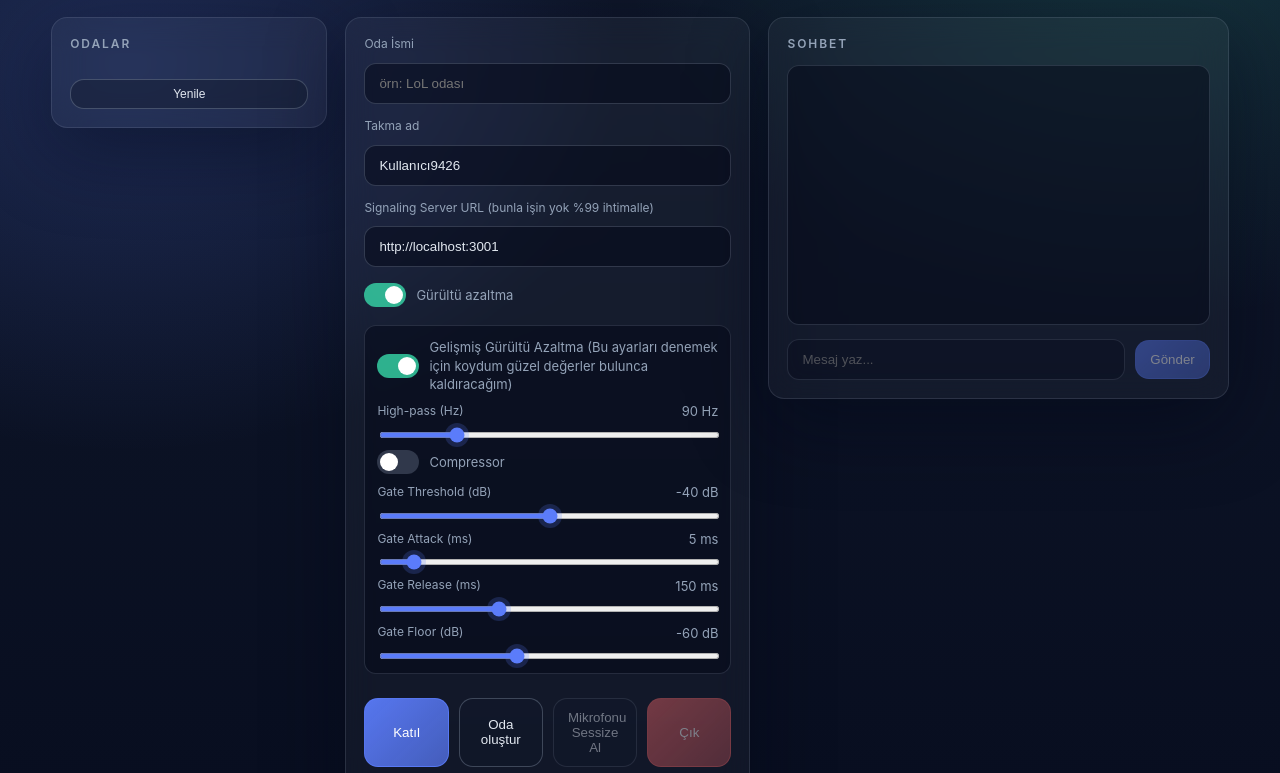
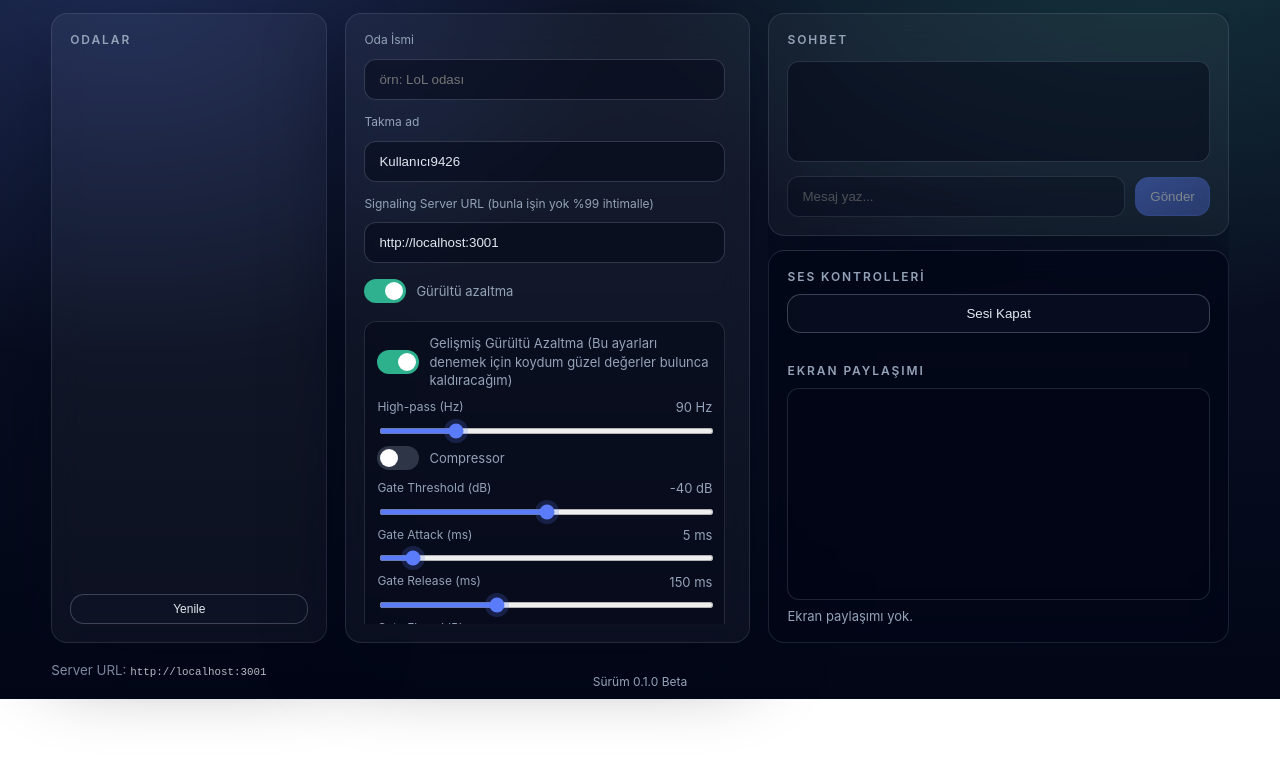
Before and after one commit to fedogan/voice-test, a plain HTML site: page index.html in a window 1280 px wide. Shown: the part 101-874 px from the top of the page. After the commit the page ends 800 px from the top, so only its background shows below. Drawn offline with nearby package versions, Linux system fonts and the light colour scheme.

Commit message:
Refactor layout: column wrappers & scrolling
Reorganize DOM into leftColumn / centerColumn / rightColumn wrappers and introduce .mainScroll to allow independent scrolling of main controls. Move chat to the right column and make audio controls sticky; rearrange form and audio UI into the center column. Update CSS to a full-height flex layout (body/app adjustments, overflow handling) and tweak scrolling/flex behavior for .roomsList, .chatMessages and other panels; also fix version/footer positioning. This improves UX by enabling sticky audio controls and preventing the entire page from scrolling.

```diff
--- a/index.html
+++ b/index.html
@@ -22,7 +22,7 @@
       </header>
 
       <div class="layout">
-        <section class="card column">
+        <section class="card column leftColumn">
           <div class="cardTitle" data-i18n="roomsTitle">Odalar</div>
           <div class="roomsList" id="roomsList"></div>
           <button id="refreshRoomsBtn" class="btn small" data-i18n="refreshRooms" title="Oda listesini yenile">
@@ -30,7 +30,8 @@
           </button>
         </section>
 
-        <section class="card column">
+        <section class="card centerColumn">
+          <div class="mainScroll">
             <div class="row">
               <label for="roomId" class="label" data-i18n="roomIdLabel">Oda İsmi</label>
               <input
@@ -146,9 +147,11 @@
               <div class="statusTitle" data-i18n="logTitle">Log</div>
               <pre id="log" class="logText"></pre>
             </div>
+          </div>
         </section>
 
-        <section class="card column">
+        <div class="rightColumn">
+          <section class="card column chatCard">
             <div class="cardTitle" data-i18n="chatTitle">Sohbet</div>
             <div id="chatMessages" class="chatMessages"></div>
             <div class="chatInputRow">
@@ -165,7 +168,7 @@
             </div>
           </section>
 
-        <section class="card column audioCardPanel">
+          <section class="card column audioCardPanel audioControls">
             <div class="cardTitle" data-i18n="audioTitle">Ses Kontrolleri</div>
             <button id="speakerBtn" class="btn" data-i18n="speakerOn" title="Tüm uzak sesleri kapat/aç">
               Sesi Kapat
@@ -184,6 +187,7 @@
             </div>
           </section>
         </div>
+      </div>
 
       <footer class="footer">
         <small>
--- a/styles.css
+++ b/styles.css
@@ -31,11 +31,16 @@ body {
   color: var(--text);
   min-height: 100vh;
   min-width: 1100px;
+  overflow: hidden;
 }
 
 .app {
   width: min(1320px, 92vw);
-  margin: 32px auto 40px;
+  margin: 0 auto;
+  padding: 28px 0 20px;
+  height: 100vh;
+  display: flex;
+  flex-direction: column;
 }
 
 /* header */
@@ -83,12 +88,48 @@ body {
   display: grid;
   grid-template-columns: minmax(220px, 0.75fr) minmax(320px, 1.1fr) minmax(320px, 1.25fr);
   gap: 18px;
-  align-items: start;
+  align-items: stretch;
+  flex: 1;
+  min-height: 0;
 }
 
 .column {
   display: grid;
   gap: 14px;
+}
+
+.leftColumn,
+.centerColumn,
+.rightColumn {
+  min-height: 0;
+}
+
+.leftColumn {
+  display: flex;
+  flex-direction: column;
+}
+
+.centerColumn {
+  display: flex;
+  flex-direction: column;
+  overflow: hidden;
+}
+
+.rightColumn {
+  display: flex;
+  flex-direction: column;
+  gap: 14px;
+  overflow: hidden;
+  height: 100%;
+}
+
+.mainScroll {
+  display: grid;
+  gap: 14px;
+  overflow-y: auto;
+  padding-right: 6px;
+  flex: 1;
+  min-height: 0;
 }
 
 /* cards */
@@ -296,8 +337,8 @@ body {
 .roomsList {
   display: grid;
   gap: 10px;
-  max-height: 460px;
   overflow: auto;
+  flex: 1;
   padding-right: 4px;
 }
 
@@ -336,8 +377,7 @@ body {
 
 /* chat */
 .chatMessages {
-  min-height: 260px;
-  max-height: 360px;
+  min-height: 0;
   overflow: auto;
   border-radius: var(--radius-sm);
   border: 1px solid rgba(148, 163, 184, 0.22);
@@ -345,6 +385,7 @@ body {
   background: rgba(2, 6, 23, 0.5);
   display: grid;
   gap: 10px;
+  flex: 1;
 }
 
 .chatMessage {
@@ -370,11 +411,29 @@ body {
   grid-template-columns: 1fr auto;
   gap: 10px;
   align-items: center;
+  margin-top: auto;
 }
 
 /* audio */
 .audioCardPanel {
   gap: 12px;
+}
+
+.chatCard {
+  display: flex;
+  flex-direction: column;
+  min-height: 0;
+  flex: 1;
+}
+
+.audioControls {
+  position: sticky;
+  bottom: 0;
+  z-index: 5;
+  margin-top: auto;
+  background: rgba(2, 6, 23, 0.72);
+  backdrop-filter: blur(14px);
+  border-top: 1px solid rgba(148, 163, 184, 0.24);
 }
 
 .audioList {
@@ -490,6 +549,7 @@ input[type='range']::-moz-range-thumb {
 .footer {
   margin-top: 16px;
   color: var(--muted);
+  flex-shrink: 0;
 }
 
 .footer code {
@@ -500,9 +560,12 @@ input[type='range']::-moz-range-thumb {
 #versiona {
   font-size: 12px;
   color: var(--muted);
-  display: block;
-  margin: 6px auto 20px;
+  position: fixed;
+  bottom: 10px;
+  left: 0;
+  right: 0;
   text-align: center;
+  pointer-events: none;
 }
 
 /* focus */
```
Lines whose indentation alone changed are shown as unchanged.
